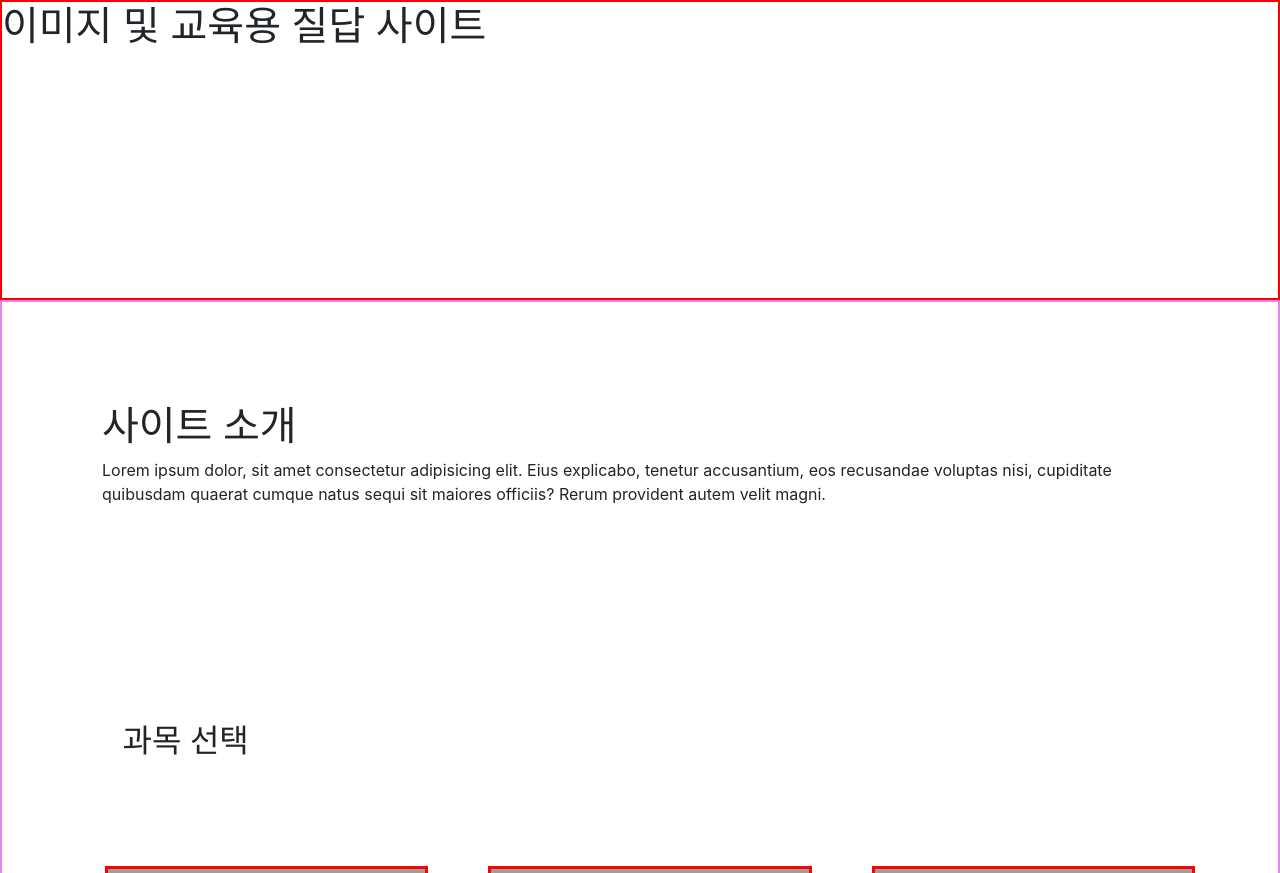
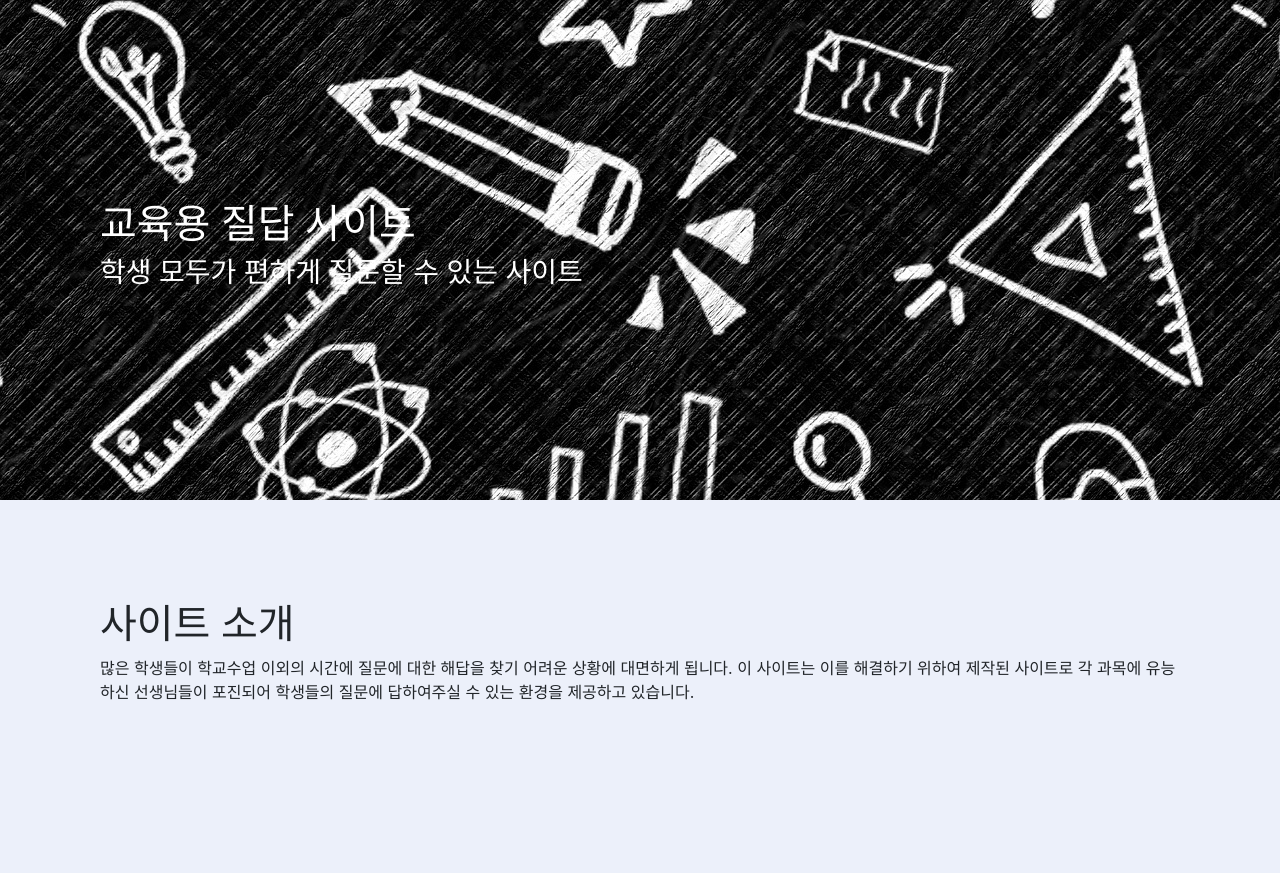
Before and after one commit to KwakHyuk95/edcationQnAstie, a Django app: page /main/ in a window 1280 px wide. Shown: the part 56-929 px from the top of the page. Run offline with Django 3.2, Linux system fonts and the light colour scheme; some libraries are stand-ins or nearby versions; grey boxes are pictures that could not be loaded.

Commit message:
2021.10.08 곽혁 마무리

```diff
--- a/config/urls.py
+++ b/config/urls.py
@@ -22,7 +22,7 @@ urlpatterns = [
     path('mathboard/', include('mathboard.urls')),
     path('common/', include('common.urls')),
     path('', views.index, name='index'),
-    path('main/', views.mainpg,name='main'),
+    path('main/', views.mainpg, name='main'),
     # path('url명', 뷰에서.가져올 함수)
     #path('', views.index),
     #path('testpage/', views.test),
--- a/static/css/main.css
+++ b/static/css/main.css
@@ -3,21 +3,35 @@
     padding: 0;
 }
 .header{
-    border: 2px solid red;
-    height: 300px;
+    color: #FFF;
+    height: 500px;
+    background-image:url('../assets/mbgimg.jpg');
 }
-
+.tit{
+    background-color: block;
+    width: 650px;
+    height: 100px;
+    padding-top: 200px;
+    padding-left: 100px;
+}
 .main{
-    border: 2px solid violet;
     display: flex;
     justify-content: center;
     flex-direction: column;
+    background-color: #ECF0FA;
 }
 
 
 .footer{
-    border: 2px solid brown;
+    color:white;
+    background-color: #313A46;
     height: 80px;
+    display: flex;
+    justify-content: flex-end;
+    align-items: center;
+}
+.footer p{
+    margin-right: 20px;
 }
 .intro{
     margin: 100px;
@@ -29,7 +43,6 @@
 
 .subject-section .sec-tit{
     width:90%;
-    max-width:1132px;
     margin:0 auto;
     margin-bottom:76px;
     text-align:left;
@@ -45,11 +58,14 @@
 
 .subject-section .subject-list li a{
     display:block;
+    background-color:white;
     position:relative;
     width:100%;
     height:300px;
     margin-left: 10px;
-    border: solid red;
+    overflow:hidden;
+    border-radius: 10px;
+    box-shadow: 0 0 15px rgba(0,0,0,0.4);
 }
 
 .subject-section .subject-list li a:before{
@@ -133,7 +149,7 @@
     border-radius: 50%;
     overflow: hidden;
     margin: auto;
-    background-color: gray;
+    background-color: #EFEFF1;
 }
 .img-part .circleimg > img{
     width: 100px;
--- a/templates/main.html
+++ b/templates/main.html
@@ -5,12 +5,15 @@
     <script src="{% static 'js/main.js' %}"></script>
     <div class="con">
         <div class="header">
-            <h1>이미지 및 교육용 질답 사이트</h1>
+            <div class="tit">
+                <h1>교육용 질답 사이트</h1>
+                <h3>학생 모두가 편하게 질문할 수 있는 사이트</h3>
+            </div>
         </div>
         <div class="main">
             <div class="intro">
                 <h1>사이트 소개</h1>
-                <p>Lorem ipsum dolor, sit amet consectetur adipisicing elit. Eius explicabo, tenetur accusantium, eos recusandae voluptas nisi, cupiditate quibusdam quaerat cumque natus sequi sit maiores officiis? Rerum provident autem velit magni.</p>
+                <p>많은 학생들이 학교수업 이외의 시간에 질문에 대한 해답을 찾기 어려운 상황에 대면하게 됩니다. 이 사이트는 이를 해결하기 위하여 제작된 사이트로 각 과목에 유능하신 선생님들이 포진되어 학생들의 질문에 답하여주실 수 있는 환경을 제공하고 있습니다.</p>
             </div>
             <section class="subject-section">
                 <h2 class="sec-tit">과목 선택</h2>
@@ -21,7 +24,7 @@
                                 <h3>국어</h3>
                                 <span>WEB/PRINT</span>
                             </div>
-                            <img src="#" alt="">
+                            <img src="{% static 'assets/ko.jpg' %}" alt="">
                         </a>
                     </li>
                     <li>
@@ -30,7 +33,7 @@
                                 <h3>수학</h3>
                                 <span>WEB/PRINT</span>
                             </div>
-                            <img src="#" alt="">
+                            <img src="{% static 'assets/ma.jpg' %}" alt="">
                         </a>
                     </li>
                     <li>
@@ -39,7 +42,7 @@
                                 <h3>영어</h3>
                                 <span>WEB/PRINT</span>
                             </div>
-                            <img src="#" alt="">
+                            <img src="{% static 'assets/en.jpg' %}" alt="">
                         </a>
                     </li>
                     <li>
@@ -48,7 +51,7 @@
                                 <h3>한국사</h3>
                                 <span>WEB/PRINT</span>
                             </div>
-                            <img src="#" alt="">
+                            <img src="{% static 'assets/hi.jpg' %}" alt="">
                         </a>
                     </li>
                     <li>
@@ -57,7 +60,7 @@
                                 <h3>사회 탐구</h3>
                                 <span>WEB/PRINT</span>
                             </div>
-                            <img src="#" alt="">
+                            <img src="{% static 'assets/so.jpg' %}" alt="">
                         </a>
                     </li>
                     <li>
@@ -66,7 +69,7 @@
                                 <h3>과학 탐구</h3>
                                 <span>WEB/PRINT</span>
                             </div>
-                            <img src="#" alt="">
+                            <img src="{% static 'assets/sc.jpg' %}" alt="">
                         </a>
                     </li>
                 </ul>
@@ -149,7 +152,7 @@
             </article>
         </div>
         <div class="footer">
-
+            <p>사이트 관리자: 곽혁 연락처: 010-XXXX-XXXX</p>
         </div>
     </div>
 {% endblock %}
```
Also changed, not shown: static/js/main.js (+46 -8 lines), db.sqlite3, static/assets/en.jpg (added), static/assets/hi.jpg (added), static/assets/ko.jpg (added), static/assets/ma.jpg (added), static/assets/mbgimg.jpg (added), static/assets/sc.jpg (added), static/assets/so.jpg (added).
